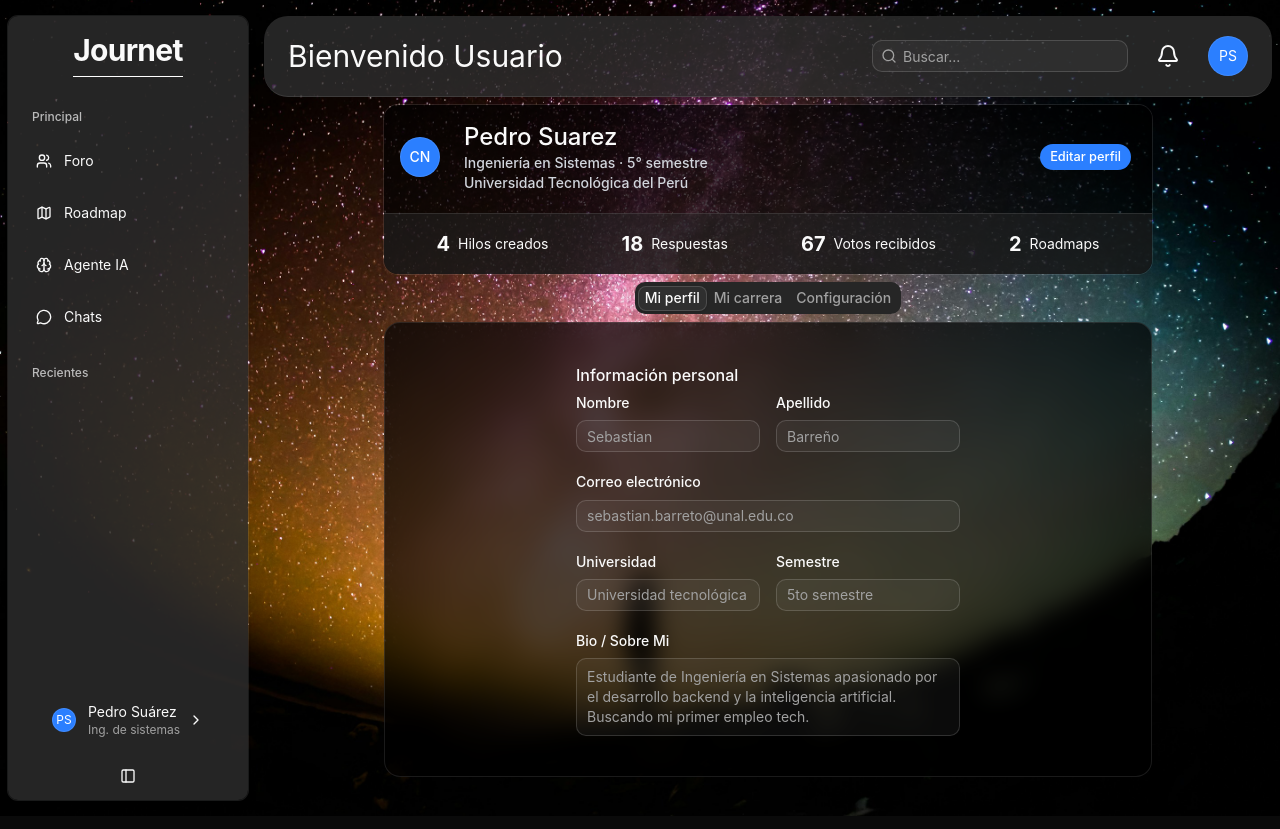
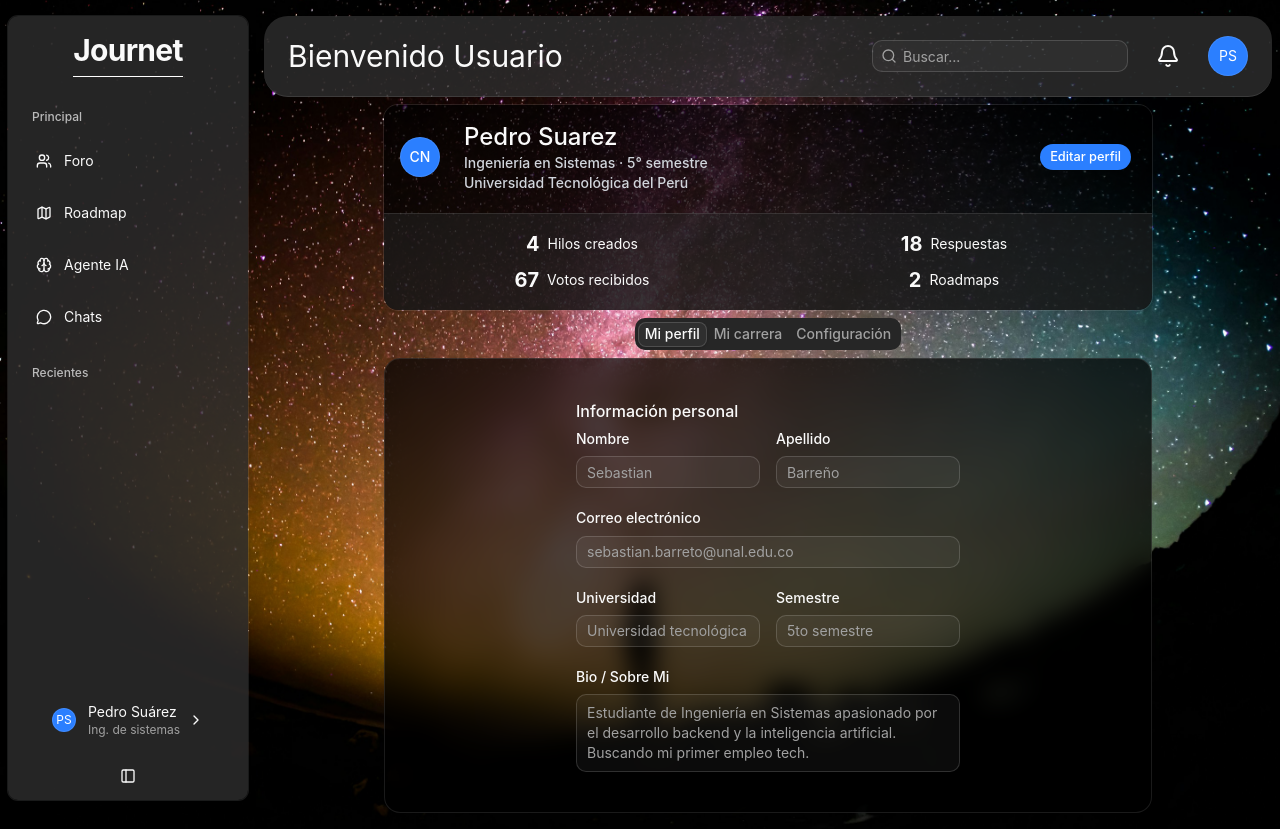
Before and after one commit to Diego6624/INTEGRADOR2-FRONTEND, a React (Vite) app: page /profile in a window 1280 px wide. Built offline with nearby package versions, Linux system fonts and the light colour scheme.

Commit message:
Ajustes de estadísticas en perfil

```diff
--- a/src/pages/private/profile/Profile.jsx
+++ b/src/pages/private/profile/Profile.jsx
@@ -40,23 +40,23 @@
 
                     </CardAction>
                 </CardHeader>
-                <CardFooter className={'flex justify-around'}>
-                    <div className="flex justify-between gap-2 items-center">
+                <CardFooter className={'grid grid-cols-2 gap-2'}>
+                    <div className="flex gap-2 items-center justify-center">
                         <span className="text-xl font-bold">4</span>
                         <span>Hilos creados</span>
                     </div>
 
-                    <div className="flex justify-between gap-2 items-center">
+                    <div className="flex gap-2 items-center justify-center">
                         <span className="text-xl font-bold">18</span>
                         <span>Respuestas</span>
                     </div>
 
-                    <div className="flex justify-between gap-2 items-center">
+                    <div className="flex gap-2 items-center justify-center">
                         <span className="text-xl font-bold">67</span>
                         <span>Votos recibidos</span>
                     </div>
 
-                    <div className="flex justify-between gap-2 items-center">
+                    <div className="flex gap-2 items-center justify-center">
                         <span className="text-xl font-bold">2</span>
                         <span>Roadmaps</span>
                     </div>
```
